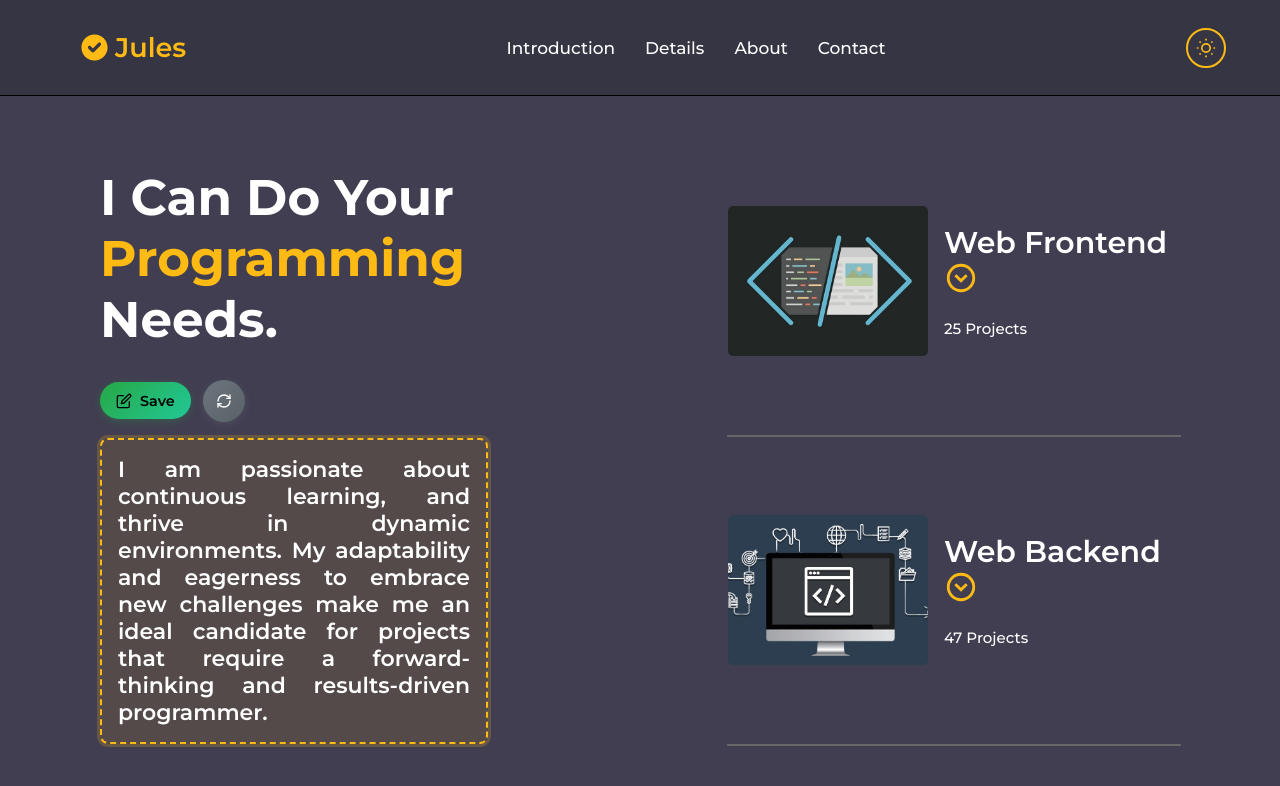
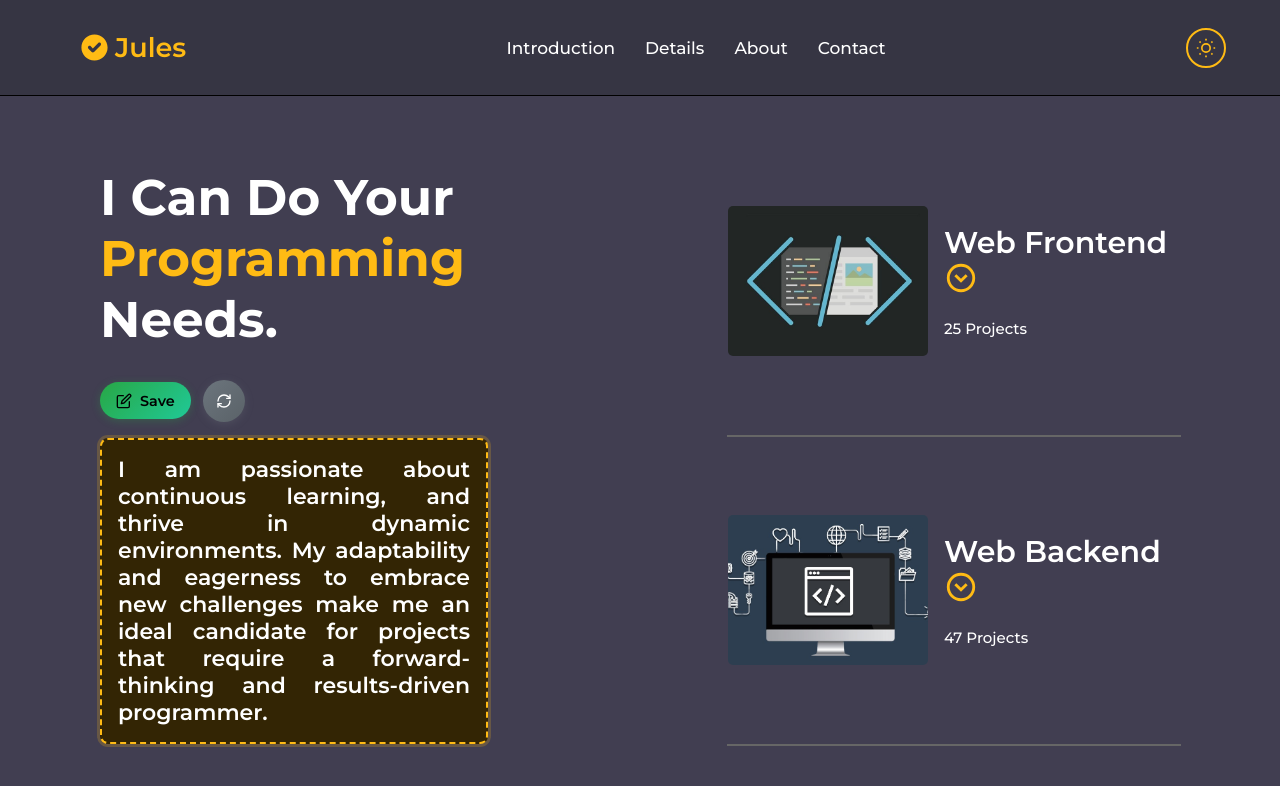
Before and after one commit to jolsefu/jolsefu.github.io, a plain HTML site: page index.html in a window 1280 px wide. Both pictures are taken after a click on the button "Edit". Shown: the part 2819-3605 px from the top of the page. Drawn offline with Linux system fonts and the light colour scheme.

Commit message:
Fixed some styling bug for dark and light mode

```diff
--- a/style.css
+++ b/style.css
@@ -152,7 +152,7 @@ svg {
 }
 
 #about-description.editing {
-    background: rgba(255, 187, 20, 0.1);
+    background: color-mix(in srgb, var(--quaternary) 20%, black);
     border: 2px dashed var(--quaternary);
     border-radius: 8px;
     padding: 1rem;
```
